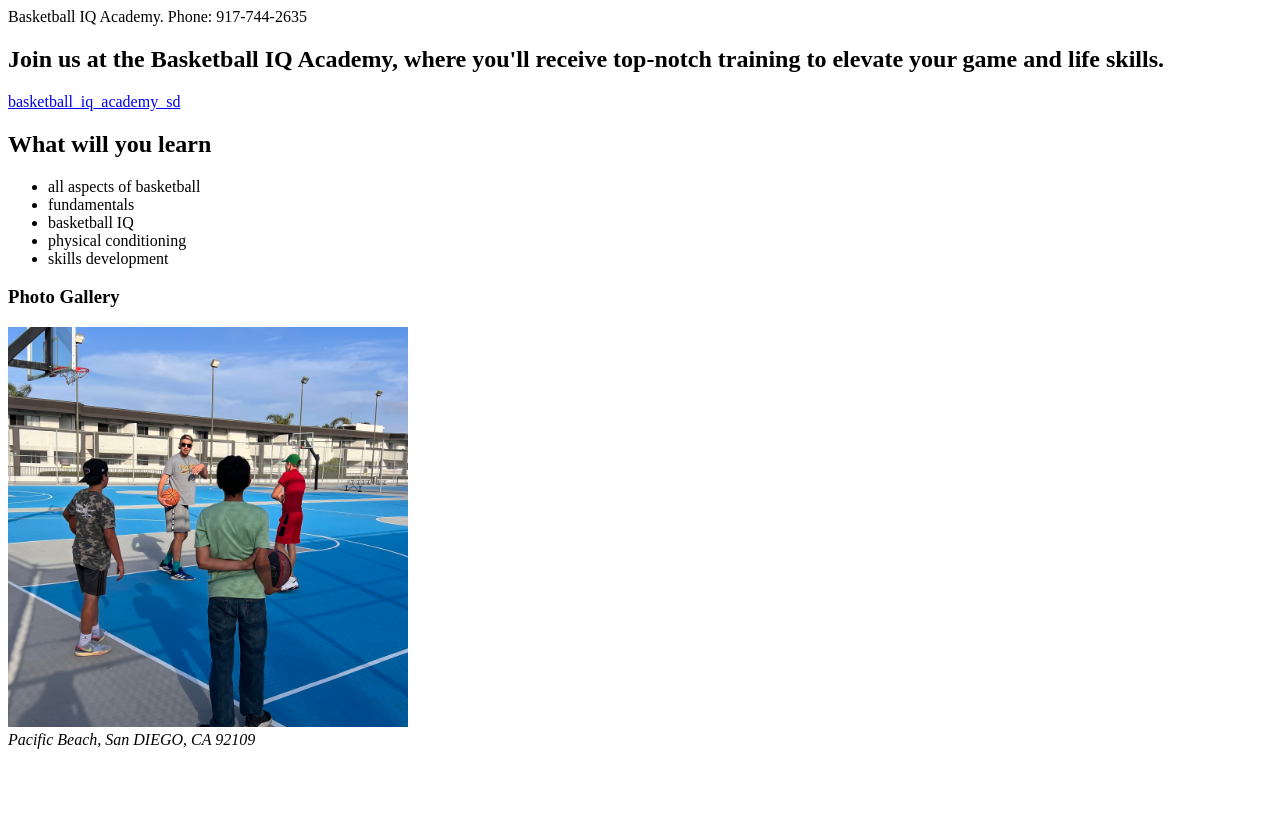
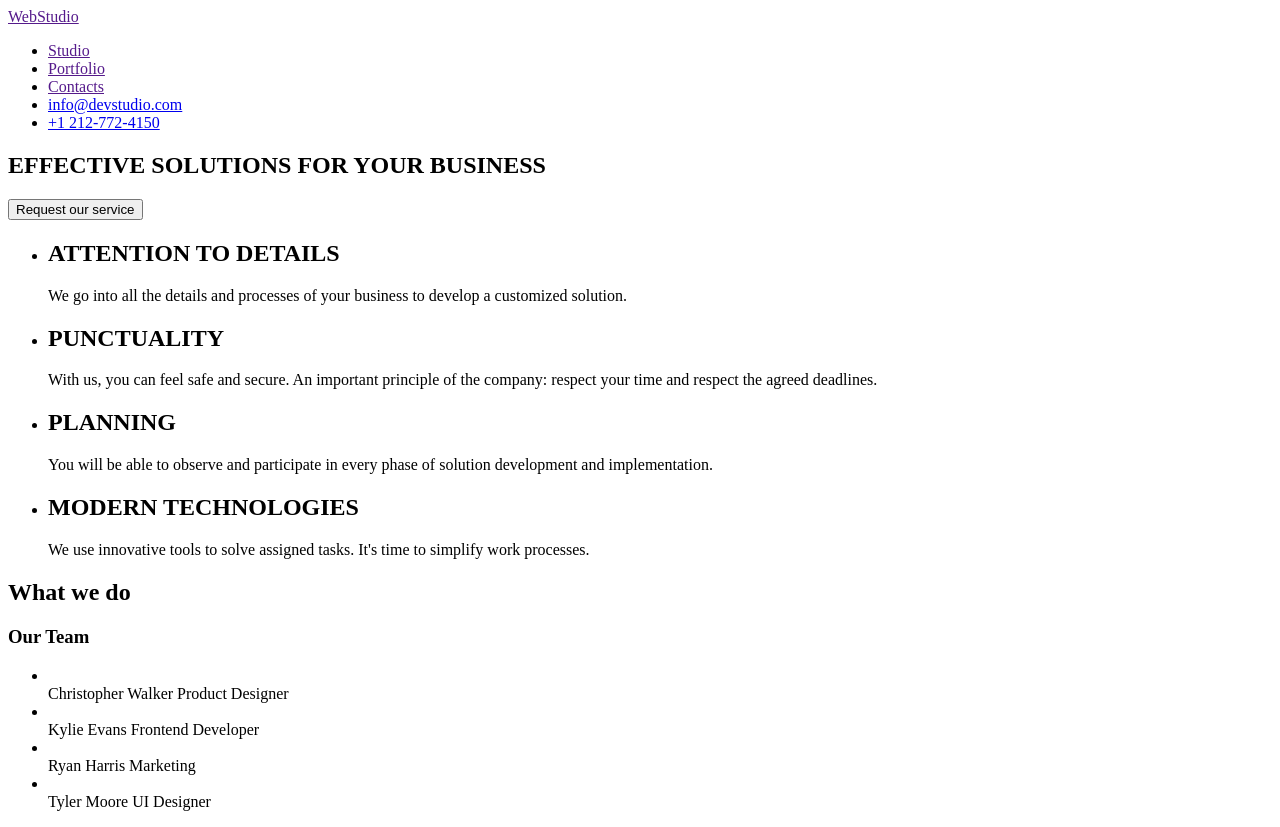
Before and after one commit to Kopyl10/goit-markup-hw-01, a plain HTML site: page index.html in a window 1280 px wide. Before the commit the page ends 800 px from the top, so only its background shows below. Drawn offline with Linux system fonts and the light colour scheme.

Commit message:
#changes

```diff
--- a/index.html
+++ b/index.html
@@ -2,27 +2,45 @@
 <html lang="en">
 <head>
     <meta charset="UTF-8">
-    <meta name="viewport" content="width=device-width, initial-scale=1.0">
-    <title>Basketball</title>
-    <link href="styles.css" rel="stylesheet">
+    <meta name="viewport" content="width=device-width, initial-scale=1.0"><link rel="stylesheet" href="style.css">
+    <title>Document</title>
 </head>
 <body>
-    <main>
-    <section class="heading"><header class="basketball">Basketball IQ Academy. Phone: 917-744-2635</header>
-    <h1>Join us at the Basketball IQ Academy, where you'll receive top-notch training to elevate your game and life skills.
-    </h1>
-    <nav><a href="https://www.instagram.com/basketball_iq_academy_sd/?utm_source=ig_web_button_share_sheet&igshid=OGQ5ZDc2ODk2ZA==" target="_blank">basketball_iq_academy_sd</a></nav>
-    </section></main>
-<section><h2>What will you learn</h2><ul>
-    <li>all aspects of basketball</li>
-    <li>fundamentals</li>
-    <li>basketball IQ</li>
-    <li>physical conditioning</li>
-    <li>skills development</li>
-</ul></section>
-<section><h3>Photo Gallery</h3><img src="images/teamwork.JPG" alt="Coaching students" width="400"></section>
+    <header>
+       <nav><a href="">WebStudio</a>
+        <ul>
+            <li><a href="">Studio</a></li>
+            <li><a href="">Portfolio</a></li>
+            <li><a href="">Contacts</a></li>
+            <li><a href="mailto:info@devstudio.com">info@devstudio.com</a></li>
+            <li><a href="tel:+12127724150">+1 212-772-4150</a></li>
+        </ul></nav>
+    </header>
+    <div><section><h1>EFFECTIVE SOLUTIONS FOR YOUR BUSINESS</h1>
+    <button>Request our service</button></section></div>
+    <section>
+        <ul>
+            <li><h2>ATTENTION TO DETAILS</h2><p>We go into all the details and processes of your business to develop a customized solution.</p>
+            </li>
+            <li><h2>PUNCTUALITY</h2><p>With us, you can feel safe and secure. An important principle of the company: respect your time and respect the agreed deadlines.</p></li>
+            <li><h2>PLANNING</h2><p>You will be able to observe and participate in every phase of solution development and implementation.</p></li>
+            <li><h2>MODERN TECHNOLOGIES</h2><p>We use innovative tools to solve assigned tasks. It's time to simplify work processes.</p></li>
+
+        </ul>
+    </section>
+    <section><h2>What we do</h2></section>
+    <section><h3>Our Team</h3>
+    <ul>
+        <li>
+            <img src="" alt="" width="270"><figcaption>Christopher Walker Product Designer</figcaption>
+        </li>
+        <li>
+            <img src="" alt="" width="270"><figcaption>Kylie Evans Frontend Developer</figcaption>
+        </li><li>
+            <img src="" alt="" width="270"><figcaption>Ryan Harris Marketing</figcaption>
+        </li><li>
+            <img src="" alt="" width="270"><figcaption>Tyler Moore UI Designer</figcaption>
+        </li>
+    </ul></section>
 </body>
-    <footer>
-        <address>Pacific Beach, San DIEGO, CA 92109</address>
-    </footer>
 </html>
```
Also changed, not shown: images/teamwork.JPG (deleted), 1 other file.
